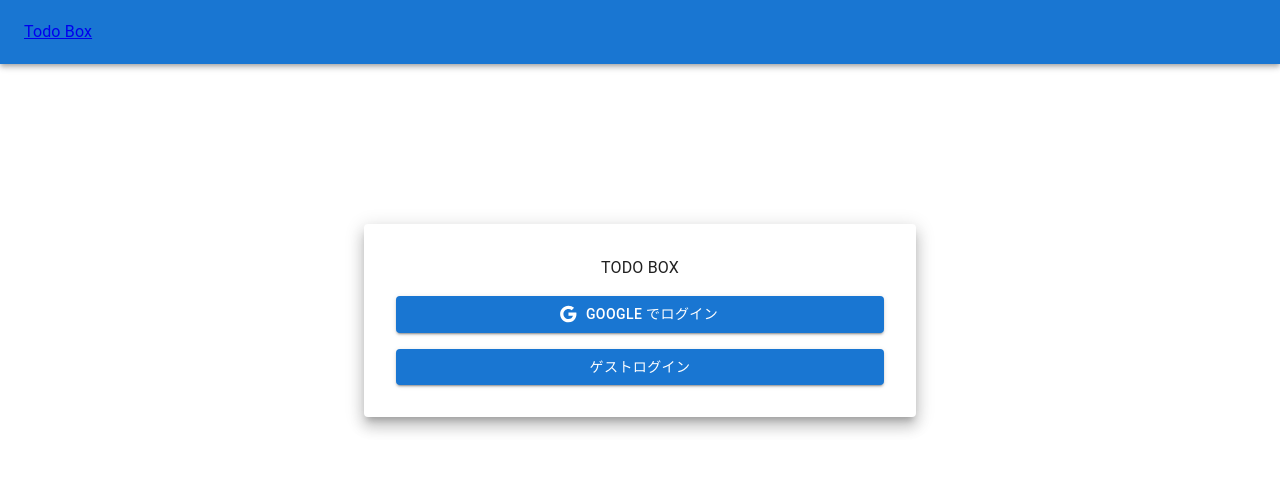
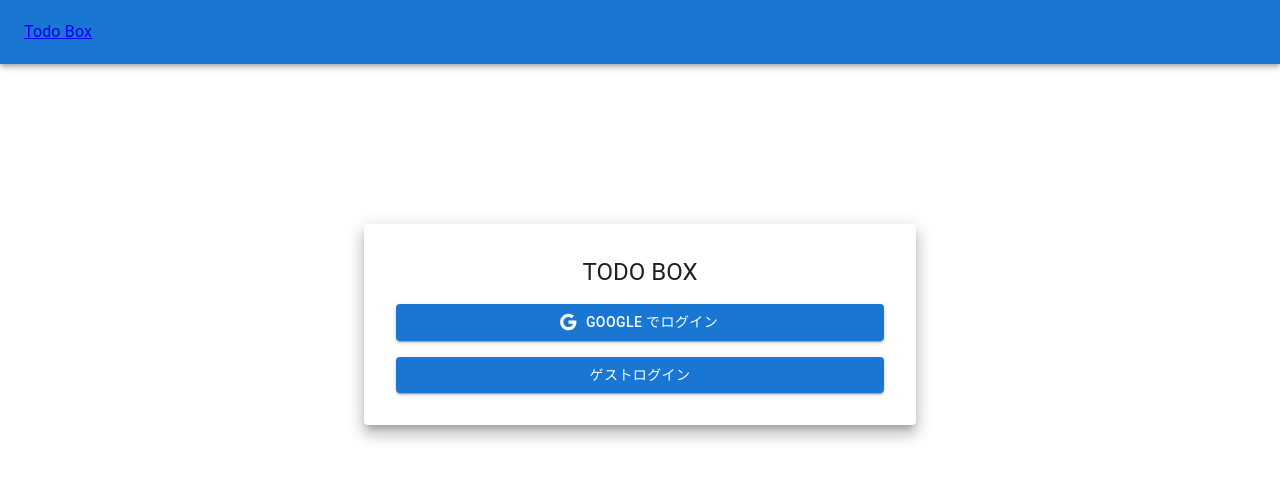
Before and after one commit to koki-develop/todobox, a React (Vite) app in the folder frontend/: page / in a window 1280 px wide. Shown: the top 480 px of the page. Built offline with nearby package versions, Linux system fonts and the light colour scheme; no server answers.

Commit message:
Field コンポーネントを修正

```diff
--- a/frontend/src/components/pages/LoginPage/LoginPage.tsx
+++ b/frontend/src/components/pages/LoginPage/LoginPage.tsx
@@ -25,7 +25,9 @@ const LoginPage: React.VFC = React.memo(() => {
     <Container maxWidth="sm" sx={{ mt: 20 }}>
       <Paper sx={{ p: 4 }} elevation={10}>
         <Field>
-          <Typography>TODO BOX</Typography>
+          <Typography sx={{ textAlign: "center" }} variant="h5">
+            TODO BOX
+          </Typography>
         </Field>
 
         <Field>
--- a/frontend/src/components/utils/Field.tsx
+++ b/frontend/src/components/utils/Field.tsx
@@ -4,8 +4,6 @@ import { styled } from "@mui/material/styles";
 export type FieldProps = BoxProps;
 
 const Field = styled(Box)(({ theme }) => ({
-  display: "flex",
-  justifyContent: "center",
   ":not(:last-child)": {
     marginBottom: theme.spacing(2),
   },
```
